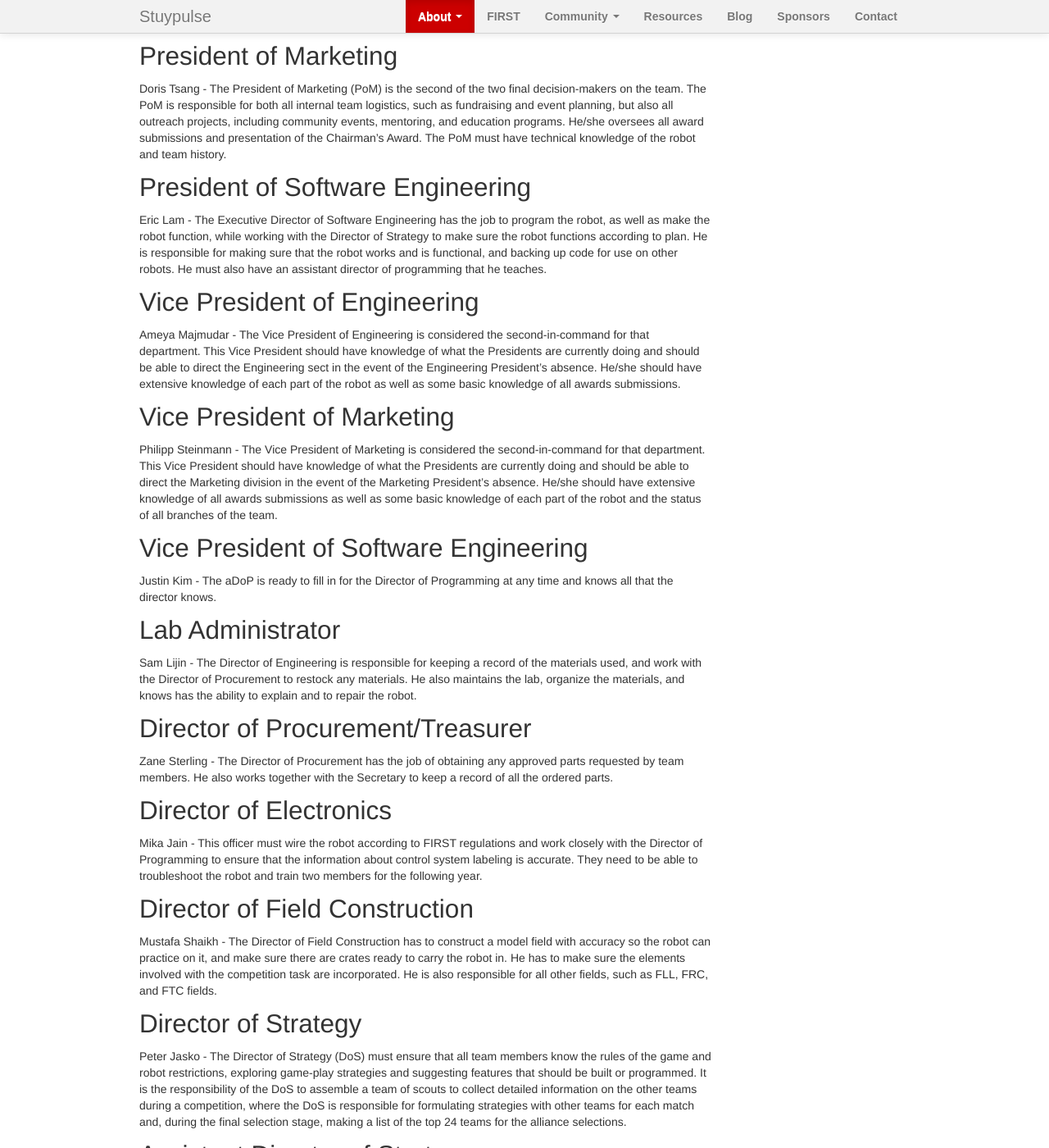
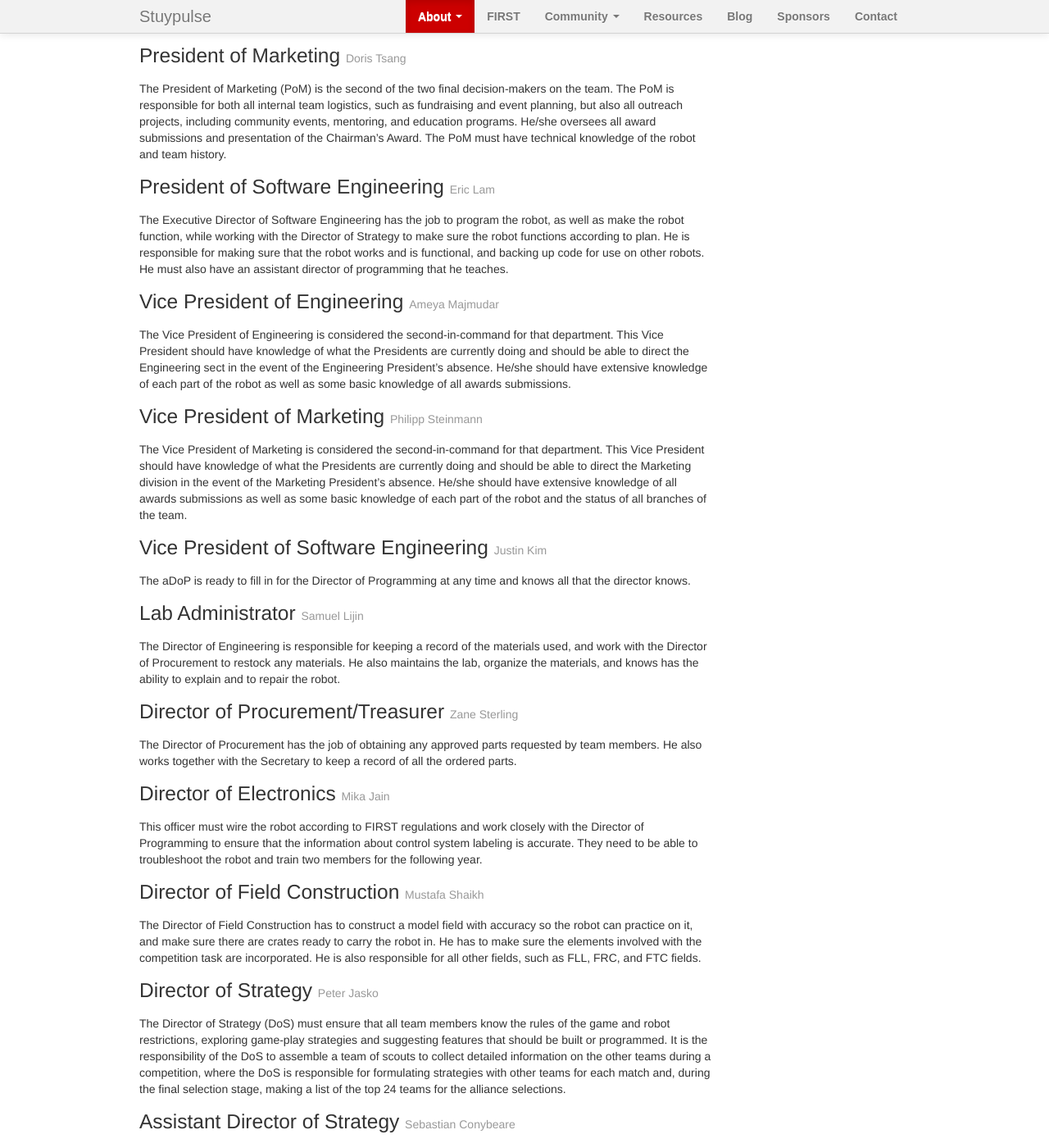
Before and after one commit to StuyPulse/team694.github.io, a Jekyll site: the page built from about/ec/index.md, in a window 1280 px wide and 1400 px high, scrolled down 242 px. Shown: the whole window at 82% size. Built offline with Jekyll 4.4.1, drawn with Linux system fonts in a browser that asks for light colours; nearby versions of some CDN libraries; some of the changed text lies outside the part shown.

Commit message:
Move EC names to front matter, and make the page look nicer.

```diff
--- a/about/ec/index.md
+++ b/about/ec/index.md
@@ -1,62 +1,82 @@
 ---
 layout: ec
 title: Team Leadership
+positions:
+    poe:            Joanna "Po" Zhu
+    pom:            Doris Tsang
+    pse:            Eric Lam
+    vpoe:           Ameya Majmudar
+    vpom:           Philipp Steinmann
+    vpse:           Justin Kim
+    lab-admin:      Samuel Lijin
+    procurement:    Zane Sterling
+    electronics:    Mika Jain
+    field:          Mustafa Shaikh
+    strategy:       Peter Jasko
+    ados:           Sebastian Conybeare
+    safety:         Owen Smith
+    machinist:      Henry O'Donnell
+    media:          Hanglin Li
+    animation:      Alex Pan
+    webmasters:     Kevin Wang and Sungwoo Park
+    outreach:       Naoki "Snooks" Cho
+    cad:            Jason Ye
 ---
 Say hello to the Executive Council of the 2012-2013 season.
 
-## President of Engineering
-Joanna "Po" Zhu - The President of Engineering (PoE) and the President of Marketing are the two final decision-makers on the team. The PoE has final responsibility for the design, building, and competition of the annual robot.  The PoE also must communicate with other officers and divisions of the club and be acquainted with the Chairman's Award and other team projects.
+### President of Engineering <small>{{ page.positions.poe }}</small>
+The President of Engineering (PoE) and the President of Marketing are the two final decision-makers on the team. The PoE has final responsibility for the design, building, and competition of the annual robot.  The PoE also must communicate with other officers and divisions of the club and be acquainted with the Chairman's Award and other team projects.
 
-## President of Marketing
-Doris Tsang - The President of Marketing (PoM) is the second of the two final decision-makers on the team.  The PoM is responsible for both all internal team logistics, such as fundraising and event planning, but also all outreach projects, including community events, mentoring, and education programs.  He/she oversees all award submissions and presentation of the Chairman's Award. The PoM must have technical knowledge of the robot and team history.
+### President of Marketing <small>{{ page.positions.pom }}</small>
+The President of Marketing (PoM) is the second of the two final decision-makers on the team.  The PoM is responsible for both all internal team logistics, such as fundraising and event planning, but also all outreach projects, including community events, mentoring, and education programs.  He/she oversees all award submissions and presentation of the Chairman's Award. The PoM must have technical knowledge of the robot and team history.
 
-## President of Software Engineering
-Eric Lam - The Executive Director of Software Engineering has the job to program the robot, as well as make the robot function, while working with the Director of Strategy to make sure the robot functions according to plan. He is responsible for making sure that the robot works and is functional, and backing up code for use on other robots. He must also have an assistant director of programming that he teaches.
+### President of Software Engineering <small>{{ page.positions.pse }}</small>
+The Executive Director of Software Engineering has the job to program the robot, as well as make the robot function, while working with the Director of Strategy to make sure the robot functions according to plan. He is responsible for making sure that the robot works and is functional, and backing up code for use on other robots. He must also have an assistant director of programming that he teaches.
 
-## Vice President of Engineering
-Ameya Majmudar - The Vice President of Engineering is considered the second-in-command for that department. This Vice President should have knowledge of what the Presidents are currently doing and should be able to direct the Engineering sect in the event of the Engineering President’s absence. He/she should have extensive knowledge of each part of the robot as well as some basic knowledge of all awards submissions.
+### Vice President of Engineering <small>{{ page.positions.vpoe }}</small>
+The Vice President of Engineering is considered the second-in-command for that department. This Vice President should have knowledge of what the Presidents are currently doing and should be able to direct the Engineering sect in the event of the Engineering President’s absence. He/she should have extensive knowledge of each part of the robot as well as some basic knowledge of all awards submissions.
 
-## Vice President of Marketing
-Philipp Steinmann - The Vice President of Marketing is considered the second-in-command for that department. This Vice President should have knowledge of what the Presidents are currently doing and should be able to direct the Marketing division in the event of the Marketing President’s absence. He/she should have extensive knowledge of all awards submissions as well as some basic knowledge of each part of the robot and the status of all branches of the team.
+### Vice President of Marketing <small>{{ page.positions.vpom }}</small>
+The Vice President of Marketing is considered the second-in-command for that department. This Vice President should have knowledge of what the Presidents are currently doing and should be able to direct the Marketing division in the event of the Marketing President’s absence. He/she should have extensive knowledge of all awards submissions as well as some basic knowledge of each part of the robot and the status of all branches of the team.
 
-## Vice President of Software Engineering
-Justin Kim - The aDoP is ready to fill in for the Director of Programming at any time and knows all that the director knows.
+### Vice President of Software Engineering <small>{{ page.positions.vpse }}</small>
+The aDoP is ready to fill in for the Director of Programming at any time and knows all that the director knows.
 
-## Lab Administrator
-Sam Lijin - The Director of Engineering is responsible for keeping a record of the materials used, and work with the Director of Procurement to restock any materials. He also maintains the lab, organize the materials, and knows has the ability to explain and to repair the robot.
+### Lab Administrator <small>{{ page.positions.lab-admin }}</small>
+The Director of Engineering is responsible for keeping a record of the materials used, and work with the Director of Procurement to restock any materials. He also maintains the lab, organize the materials, and knows has the ability to explain and to repair the robot.
 
-## Director of Procurement/Treasurer
-Zane Sterling - The Director of Procurement has the job of obtaining any approved parts requested by team members. He also works together with the Secretary to keep a record of all the ordered parts.
+### Director of Procurement/Treasurer <small>{{ page.positions.procurement }}</small>
+The Director of Procurement has the job of obtaining any approved parts requested by team members. He also works together with the Secretary to keep a record of all the ordered parts.
 
-## Director of Electronics
-Mika Jain - This officer must wire the robot according to FIRST regulations and work closely with the Director of Programming to ensure that the information about control system labeling is accurate. They need to be able to troubleshoot the robot and train two members for the following year.
+### Director of Electronics <small>{{ page.positions.electronics }}</small>
+This officer must wire the robot according to FIRST regulations and work closely with the Director of Programming to ensure that the information about control system labeling is accurate. They need to be able to troubleshoot the robot and train two members for the following year.
 
-## Director of Field Construction
-Mustafa Shaikh - The Director of Field Construction has to construct a model field with accuracy so the robot can practice on it, and make sure there are crates ready to carry the robot in. He has to make sure the elements involved with the competition task are incorporated. He is also responsible for all other fields, such as FLL, FRC, and FTC fields.
+### Director of Field Construction <small>{{ page.positions.field }}</small>
+The Director of Field Construction has to construct a model field with accuracy so the robot can practice on it, and make sure there are crates ready to carry the robot in. He has to make sure the elements involved with the competition task are incorporated. He is also responsible for all other fields, such as FLL, FRC, and FTC fields.
 
-## Director of Strategy
-Peter Jasko - The Director of Strategy (DoS) must ensure that all team members know the rules of the game and robot restrictions, exploring game-play strategies and suggesting features that should be built or programmed. It is the responsibility of the DoS to assemble a team of scouts to collect detailed information on the other teams during a competition, where the DoS is responsible for formulating strategies with other teams for each match and, during the final selection stage, making a list of the top 24 teams for the alliance selections.
+### Director of Strategy <small>{{ page.positions.strategy }}</small>
+The Director of Strategy (DoS) must ensure that all team members know the rules of the game and robot restrictions, exploring game-play strategies and suggesting features that should be built or programmed. It is the responsibility of the DoS to assemble a team of scouts to collect detailed information on the other teams during a competition, where the DoS is responsible for formulating strategies with other teams for each match and, during the final selection stage, making a list of the top 24 teams for the alliance selections.
 
-## Assistant Director of Strategy
-Sebastian Conybeare - The Assistant Director of Strategy (aDoS) must be familiar with all aspects of the Strategy team and be prepared to perform any DoS duty if needed. This may include organizing scouting sheets, participating in alliance selection meetings and discussing match strategies with our alliance partners.
+### Assistant Director of Strategy <small>{{ page.positions.ados }}</small>
+The Assistant Director of Strategy (aDoS) must be familiar with all aspects of the Strategy team and be prepared to perform any DoS duty if needed. This may include organizing scouting sheets, participating in alliance selection meetings and discussing match strategies with our alliance partners.
 
-## Director of Safety
-Owen Smith - The Director of Safety makes sure everyone is following safety rules in the lab. He is also the Safety Captain at the competition and should be able to discuss thoroughly the safety procedures.
+### Director of Safety <small>{{ page.positions.safety }}</small>
+The Director of Safety makes sure everyone is following safety rules in the lab. He is also the Safety Captain at the competition and should be able to discuss thoroughly the safety procedures.
 
-## Primary Machinist
-Henry O'Donnell - The Primary Machinist uses and maintains the mill, and teaches at least two people how to use the mill for next year.
+### Primary Machinist <small>{{ page.positions.machinist }}</small>
+The Primary Machinist uses and maintains the mill, and teaches at least two people how to use the mill for next year.
 
-## Director of Media
-Hanglin Li - The Director of Media is responsible for the promotional materials such as shirt designs, or the media. She uses applications such as Photoshop and Gimp to create these logos. She also has to teach two members to replace him.
+### Director of Media <small>{{ page.positions.media }}</small>
+The Director of Media is responsible for the promotional materials such as shirt designs, or the media. She uses applications such as Photoshop and Gimp to create these logos. She also has to teach two members to replace him.
 
-## Director of Animation
-Alex Pan - The Director of Animation coordinates the animation efforts for events like the annual FIRST animation competition, and other off-season competitions. He has to keep the animation section active, and teach new members.
+### Director of Animation <small>{{ page.positions.animation }}</small>
+The Director of Animation coordinates the animation efforts for events like the annual FIRST animation competition, and other off-season competitions. He has to keep the animation section active, and teach new members.
 
-## Webmasters
-Kevin Wang and Sungwoo Park - The job of the two Webmasters is to maintain any and all team websites. They are to update them with the most recent progress of the team and to upload any relevant pictures. They must also use the website to keep the team and any visitors to the website informed and interested.
+### Webmasters <small>{{ page.positions.webmasters }}</small>
+The job of the two Webmasters is to maintain any and all team websites. They are to update them with the most recent progress of the team and to upload any relevant pictures. They must also use the website to keep the team and any visitors to the website informed and interested.
 
-## Director of Outreach
-Naoki "Snooks" Cho - The job of the Director of Outreach is to spread the message of FIRST Robotics. He must present our team to potential financial sponsors and/or supporters of the team, and recruit potential members to join the team, organize outreach events involving other FIRST teams and coordinating with the FIRST liaison, and communicate with FLL and FTC teams within the city and providing them with mentors from the Stuyvesant Robotics Team.
+### Director of Outreach <small>{{ page.positions.outreach }}</small>
+The job of the Director of Outreach is to spread the message of FIRST Robotics. He must present our team to potential financial sponsors and/or supporters of the team, and recruit potential members to join the team, organize outreach events involving other FIRST teams and coordinating with the FIRST liaison, and communicate with FLL and FTC teams within the city and providing them with mentors from the Stuyvesant Robotics Team.
 
-## Director of CAD
-Jason Ye - The Director of CAD is responsible for maintaining an up-to-date CAD model of the robot and all elements thereof with the aid of a CAD team. This CAD team is to be instructed in the use of CAD programs and led by the DoCAD.
+### Director of CAD <small>{{ page.positions.cad }}</small>
+The Director of CAD is responsible for maintaining an up-to-date CAD model of the robot and all elements thereof with the aid of a CAD team. This CAD team is to be instructed in the use of CAD programs and led by the DoCAD.
```
